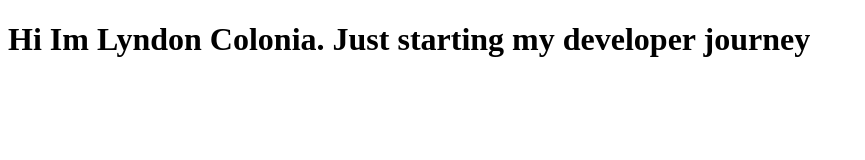
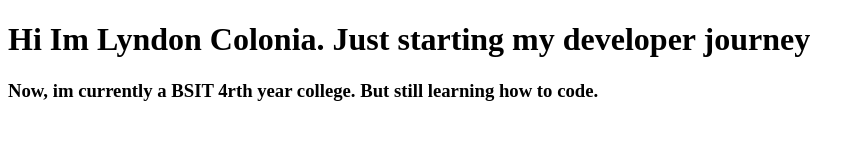
Before and after one commit to donin3210-webs/my-first-repo, a plain HTML site: page index.html in a window 1280 px wide. Shown: the whole page, without its empty margins (0-865 px from the left). Drawn offline with Linux system fonts and the light colour scheme.

Commit message:
updated index

```diff
--- a/index.html
+++ b/index.html
@@ -7,5 +7,6 @@
 </head>
 <body>
     <h1>Hi Im Lyndon Colonia. Just starting my developer journey</h1>
+    <h3>Now, im currently a BSIT 4rth year college. But still learning how to code.</h3>
 </body>
 </html>
```
